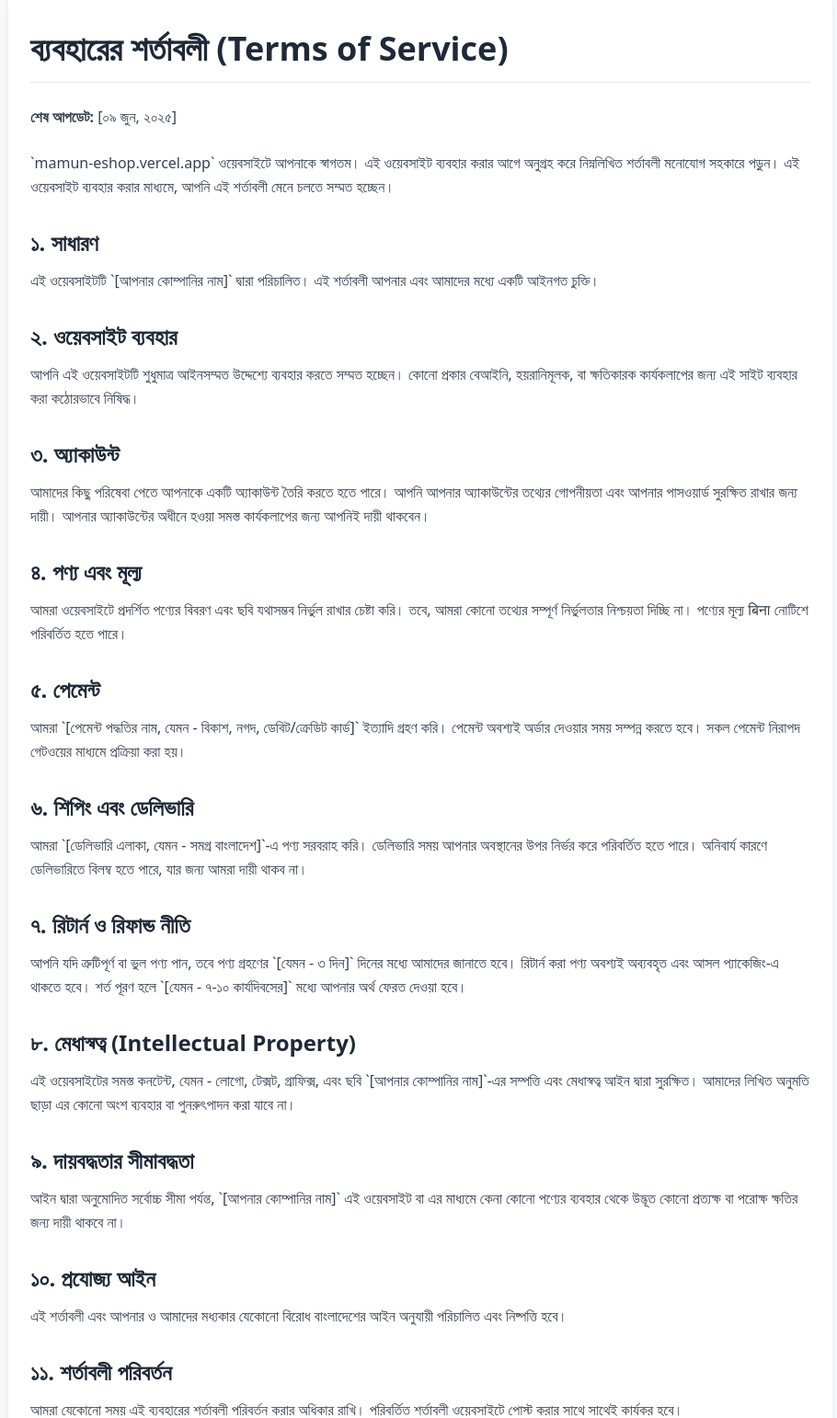
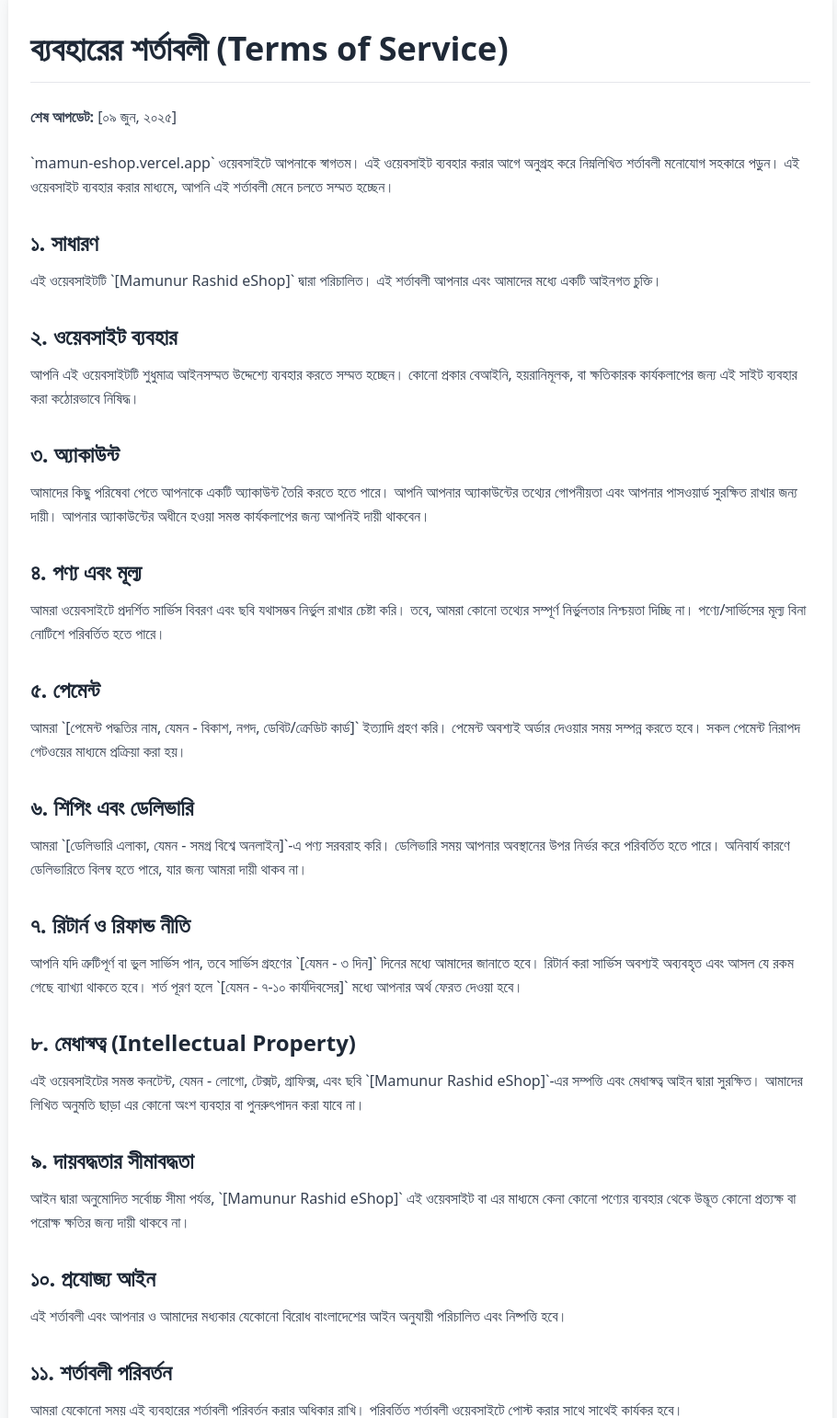
Before and after one commit to mamunurrashid08/Mamun-eShop, a plain HTML site: page terms-of-service.html in a window 1280 px wide. Shown: the part 47-1589 px from the top of the page at 92% size, without its empty margins (183-1093 px from the left). Drawn offline with nearby package versions, Linux system fonts and the light colour scheme.

Commit message:
Update terms-of-service.html

```diff
--- a/terms-of-service.html
+++ b/terms-of-service.html
@@ -18,7 +18,7 @@
 
             <div>
                 <h2 class="text-2xl font-semibold mt-8 mb-3 text-gray-800">১. সাধারণ</h2>
-                <p>এই ওয়েবসাইটটি `[আপনার কোম্পানির নাম]` দ্বারা পরিচালিত। এই শর্তাবলী আপনার এবং আমাদের মধ্যে একটি আইনগত চুক্তি।</p>
+                <p>এই ওয়েবসাইটটি `[Mamunur Rashid eShop]` দ্বারা পরিচালিত। এই শর্তাবলী আপনার এবং আমাদের মধ্যে একটি আইনগত চুক্তি।</p>
             </div>
 
             <div>
@@ -33,7 +33,7 @@
 
             <div>
                 <h2 class="text-2xl font-semibold mt-8 mb-3 text-gray-800">৪. পণ্য এবং মূল্য</h2>
-                <p>আমরা ওয়েবসাইটে প্রদর্শিত পণ্যের বিবরণ এবং ছবি যথাসম্ভব নির্ভুল রাখার চেষ্টা করি। তবে, আমরা কোনো তথ্যের সম্পূর্ণ নির্ভুলতার নিশ্চয়তা দিচ্ছি না। পণ্যের মূল্য बिना নোটিশে পরিবর্তিত হতে পারে।</p>
+                <p>আমরা ওয়েবসাইটে প্রদর্শিত সার্ভিস বিবরণ এবং ছবি যথাসম্ভব নির্ভুল রাখার চেষ্টা করি। তবে, আমরা কোনো তথ্যের সম্পূর্ণ নির্ভুলতার নিশ্চয়তা দিচ্ছি না। পণ্যে/সার্ভিসের মূল্য বিনা নোটিশে পরিবর্তিত হতে পারে।</p>
             </div>
 
             <div>
@@ -43,22 +43,22 @@
 
             <div>
                 <h2 class="text-2xl font-semibold mt-8 mb-3 text-gray-800">৬. শিপিং এবং ডেলিভারি</h2>
-                <p>আমরা `[ডেলিভারি এলাকা, যেমন - সমগ্র বাংলাদেশ]`-এ পণ্য সরবরাহ করি। ডেলিভারি সময় আপনার অবস্থানের উপর নির্ভর করে পরিবর্তিত হতে পারে। অনিবার্য কারণে ডেলিভারিতে বিলম্ব হতে পারে, যার জন্য আমরা দায়ী থাকব না।</p>
+                <p>আমরা `[ডেলিভারি এলাকা, যেমন - সমগ্র বিশ্বে অনলাইন]`-এ পণ্য সরবরাহ করি। ডেলিভারি সময় আপনার অবস্থানের উপর নির্ভর করে পরিবর্তিত হতে পারে। অনিবার্য কারণে ডেলিভারিতে বিলম্ব হতে পারে, যার জন্য আমরা দায়ী থাকব না।</p>
             </div>
 
             <div>
                 <h2 class="text-2xl font-semibold mt-8 mb-3 text-gray-800">৭. রিটার্ন ও রিফান্ড নীতি</h2>
-                <p>আপনি যদি ত্রুটিপূর্ণ বা ভুল পণ্য পান, তবে পণ্য গ্রহণের `[যেমন - ৩ দিন]` দিনের মধ্যে আমাদের জানাতে হবে। রিটার্ন করা পণ্য অবশ্যই অব্যবহৃত এবং আসল প্যাকেজিং-এ থাকতে হবে। শর্ত পূরণ হলে `[যেমন - ৭-১০ কার্যদিবসের]` মধ্যে আপনার অর্থ ফেরত দেওয়া হবে।</p>
+                <p>আপনি যদি ত্রুটিপূর্ণ বা ভুল সার্ভিস পান, তবে সার্ভিস গ্রহণের `[যেমন - ৩ দিন]` দিনের মধ্যে আমাদের জানাতে হবে। রিটার্ন করা সার্ভিস অবশ্যই অব্যবহৃত এবং আসল যে রকম গেছে ব্যাখ্যা থাকতে হবে। শর্ত পূরণ হলে `[যেমন - ৭-১০ কার্যদিবসের]` মধ্যে আপনার অর্থ ফেরত দেওয়া হবে।</p>
             </div>
 
             <div>
                 <h2 class="text-2xl font-semibold mt-8 mb-3 text-gray-800">৮. মেধাস্বত্ব (Intellectual Property)</h2>
-                <p>এই ওয়েবসাইটের সমস্ত কনটেন্ট, যেমন - লোগো, টেক্সট, গ্রাফিক্স, এবং ছবি `[আপনার কোম্পানির নাম]`-এর সম্পত্তি এবং মেধাস্বত্ব আইন দ্বারা সুরক্ষিত। আমাদের লিখিত অনুমতি ছাড়া এর কোনো অংশ ব্যবহার বা পুনরুৎপাদন করা যাবে না।</p>
+                <p>এই ওয়েবসাইটের সমস্ত কনটেন্ট, যেমন - লোগো, টেক্সট, গ্রাফিক্স, এবং ছবি `[Mamunur Rashid eShop]`-এর সম্পত্তি এবং মেধাস্বত্ব আইন দ্বারা সুরক্ষিত। আমাদের লিখিত অনুমতি ছাড়া এর কোনো অংশ ব্যবহার বা পুনরুৎপাদন করা যাবে না।</p>
             </div>
 
             <div>
                 <h2 class="text-2xl font-semibold mt-8 mb-3 text-gray-800">৯. দায়বদ্ধতার সীমাবদ্ধতা</h2>
-                <p>আইন দ্বারা অনুমোদিত সর্বোচ্চ সীমা পর্যন্ত, `[আপনার কোম্পানির নাম]` এই ওয়েবসাইট বা এর মাধ্যমে কেনা কোনো পণ্যের ব্যবহার থেকে উদ্ভূত কোনো প্রত্যক্ষ বা পরোক্ষ ক্ষতির জন্য দায়ী থাকবে না।</p>
+                <p>আইন দ্বারা অনুমোদিত সর্বোচ্চ সীমা পর্যন্ত, `[Mamunur Rashid eShop]` এই ওয়েবসাইট বা এর মাধ্যমে কেনা কোনো পণ্যের ব্যবহার থেকে উদ্ভূত কোনো প্রত্যক্ষ বা পরোক্ষ ক্ষতির জন্য দায়ী থাকবে না।</p>
             </div>
 
             <div>
```
